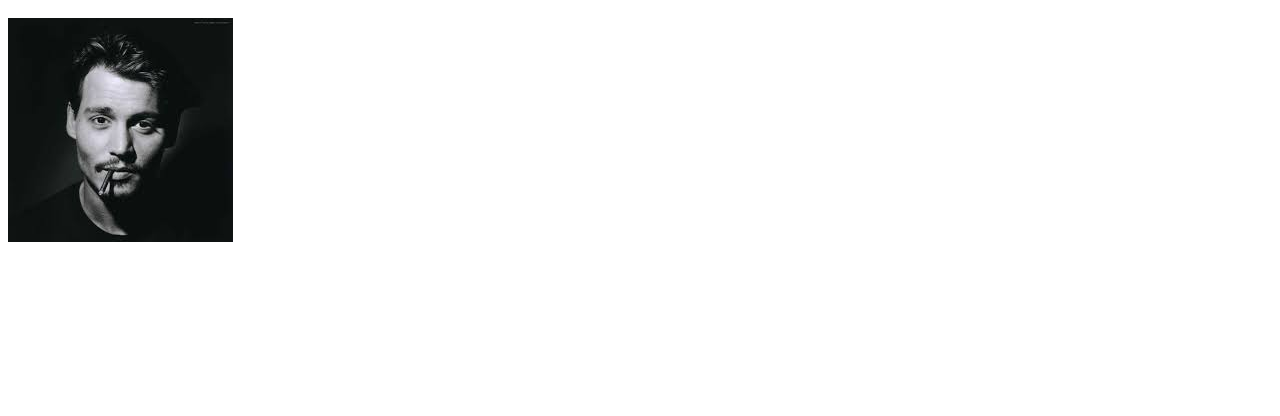
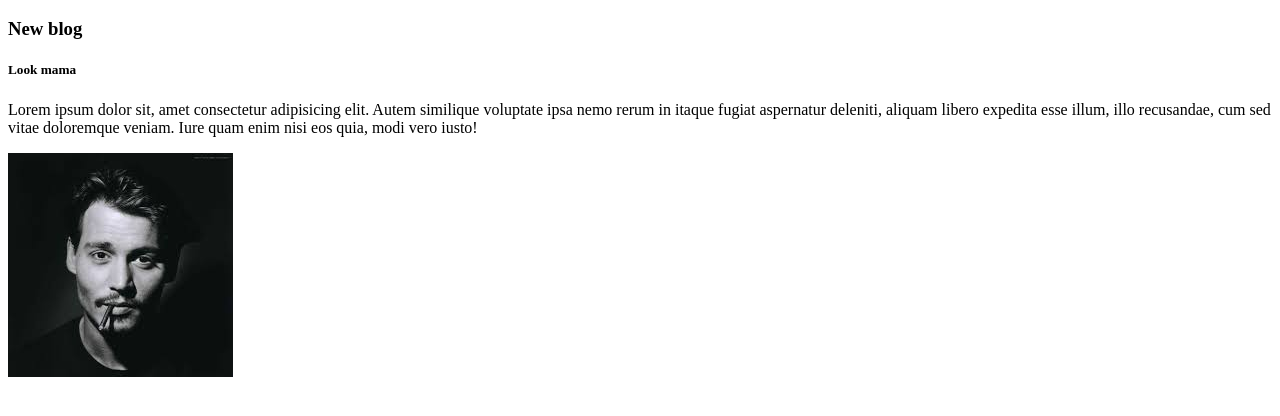
Before and after one commit to towhidulbu08/My-First-Repo-One, a plain HTML site: page Index.html in a window 1280 px wide. Shown: the part 120-536 px from the top of the page. Drawn offline with Linux system fonts and the light colour scheme.

```diff
--- a/Index.html
+++ b/Index.html
@@ -9,6 +9,11 @@
 <body>
     <h1>I am a coder</h1>
     <h1> I am a Web developer</h1>
+    <div>
+        <h3>New blog</h3>
+        <h5>Look mama </h5>
+        <p>Lorem ipsum dolor sit, amet consectetur adipisicing elit. Autem similique voluptate ipsa nemo rerum in itaque fugiat aspernatur deleniti, aliquam libero expedita esse illum, illo recusandae, cum sed vitae doloremque veniam. Iure quam enim nisi eos quia, modi vero iusto!</p>
+    </div>
     <img src="download.jpg" alt="">
 </body>
 </html>
```
